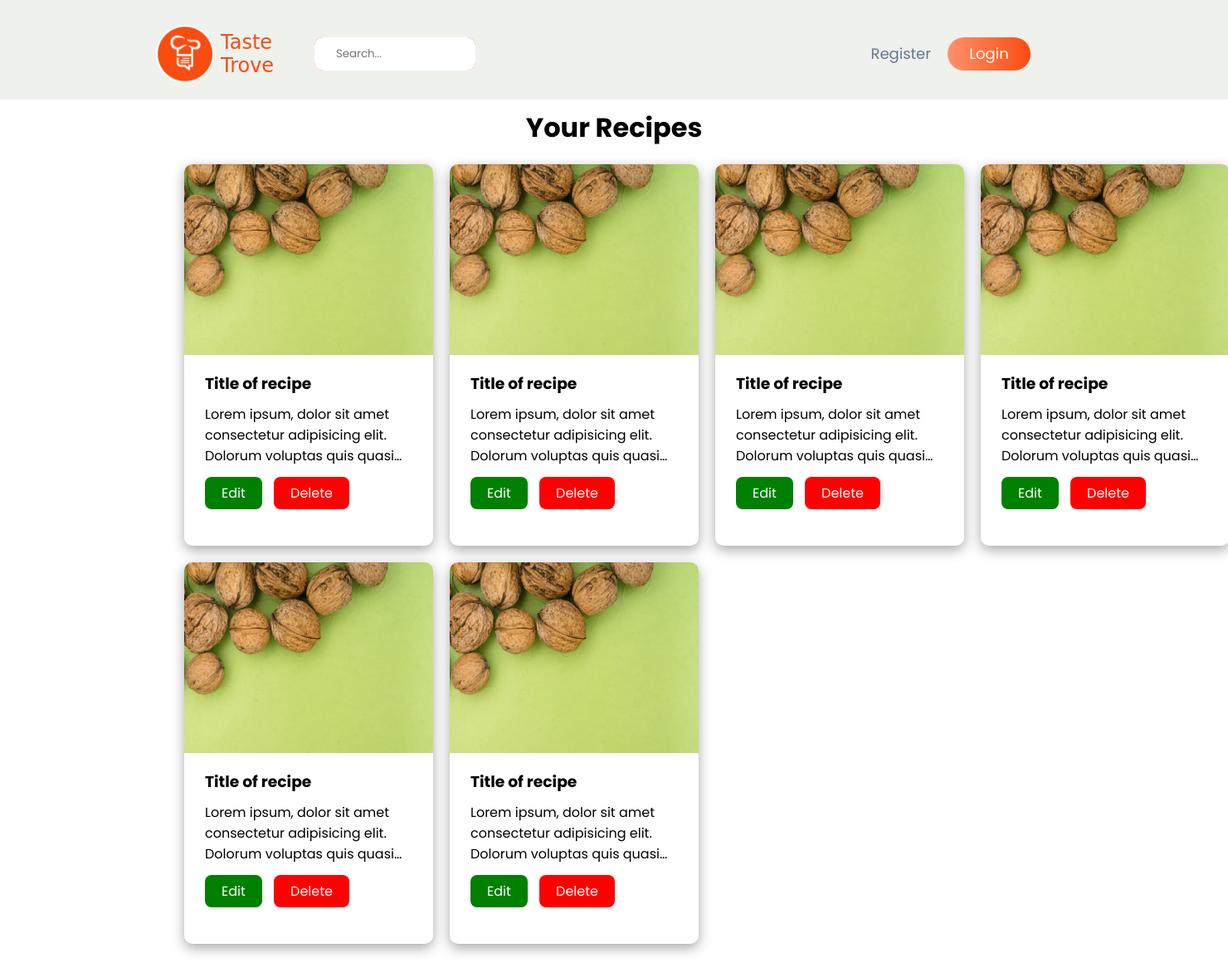
After one commit to Kaushal672/taste-trove, a PHP site: page /user-recipe/user-recipe.html in a window 1480 px wide. The commit adds this page. Shown: the whole page at 83% size. Run offline with PHP 8.4, Linux system fonts and the light colour scheme.

Commit message:
add user recipes page

```diff
--- a/index.html
+++ b/index.html
@@ -68,7 +68,7 @@
                 </p>
             </div>
         </section>
-        <div class="container">
+
             <section class="content">
                 <div class="info-cards">
                     <div class="card-container">
--- a/styles/style.css
+++ b/styles/style.css
@@ -9,7 +9,7 @@ body {
     min-height: 100vh;
     display: flex;
     flex-direction: column;
-    justify-content: center;
+    /* justify-content: center; */
 }
 
 header {
--- /dev/null
+++ b/user-recipe/user-recipe.css
@@ -0,0 +1,87 @@
+@import url('https://fonts.googleapis.com/css2?family=Poppins:wght@400;500;700;800&family=Press+Start+2P&display=swap');
+* {
+    font-family: 'Poppins', sans-serif;
+    margin: 0;
+    padding: 0;
+}
+
+.wrapper {
+    display: flex;
+    flex-direction: column;
+    width: 100%;
+    align-items: center;
+    margin-top: 130px;
+    margin-bottom: 40px;
+}
+
+h1 {
+    margin-bottom: 20px;
+}
+
+.user-recipe-container {
+    display: grid;
+    grid-template-columns: 1fr 1fr 1fr 1fr;
+    gap: 20px;
+    width: 70%;
+}
+.user-recipe-card {
+    display: flex;
+    flex-direction: column;
+    border-radius: 10px;
+    box-shadow: rgba(0, 0, 0, 0.35) 0px 5px 15px;
+    width: 300px;
+    height: 460px;
+}
+
+.user-recipe-card > img {
+    width: 100%;
+    height: 50%;
+    border-radius: 10px 10px 0px 0px;
+}
+
+h3 {
+    margin-bottom: 10px;
+}
+.user-card__content {
+    position: relative;
+    padding: 20px 25px;
+}
+
+.user-card__content > p {
+    overflow: hidden;
+    word-wrap: break-word;
+    -webkit-line-clamp: 3;
+    -webkit-box-orient: vertical;
+    text-overflow: ellipsis;
+    height: fit-content;
+    display: -webkit-box;
+    margin-bottom: 20px;
+}
+
+.btn {
+    position: relative;
+    padding: 8px 20px;
+    text-decoration: none;
+    color: white;
+    border-radius: 8px;
+    margin-right: 10px;
+    z-index: 50;
+}
+
+.btn-edit {
+    background-color: green;
+}
+
+.btn-delete {
+    background-color: red;
+}
+
+.card-link::before {
+    content: '';
+    position: absolute;
+    top: 0;
+    left: 0;
+    right: 0;
+    bottom: 0;
+    z-index: 1;
+}
--- /dev/null
+++ b/user-recipe/user-recipe.html
@@ -0,0 +1,138 @@
+<!DOCTYPE html>
+<html lang="en">
+    <head>
+        <meta charset="UTF-8" />
+        <meta name="viewport" content="width=device-width, initial-scale=1.0" />
+        <title>Document</title>
+        <link rel="stylesheet" href="./user-recipe.css" />
+        <link rel="stylesheet" href="../styles/style.css" />
+        <script type="module" defer src="/js/script.js"></script>
+    </head>
+    <body>
+        <header>
+            <nav class="nav">
+                <div class="logo-container">
+                    <img src="/assets/logo13-circle.png" alt="" class="logo" />
+                    <h4>Taste Trove</h4>
+                </div>
+                <div class="search-bar_container">
+                    <label for="search">Search for stuff</label>
+                    <input
+                        id="search"
+                        type="search"
+                        placeholder="Search..."
+                        autofocus
+                        required />
+                    <button type="submit" class="search-btn">Go</button>
+                </div>
+                <ul class="nav-items">
+                    <li class="nav-item"><a href="/register">Register</a></li>
+                    <li class="nav-item login-btn">
+                        <a href="/login page/login.html">Login</a>
+                    </li>
+                </ul>
+            </nav>
+        </header>
+        <div class="wrapper">
+            <h1>Your Recipes</h1>
+            <div class="user-recipe-container">
+                <div class="user-recipe-card">
+                    <img src="../assets/banner2.jpg" alt="" />
+                    <div class="user-card__content">
+                        <h3>Title of recipe</h3>
+                        <p>
+                            Lorem ipsum, dolor sit amet consectetur adipisicing
+                            elit. Dolorum voluptas quis quasi nulla perferendis
+                            modi nostrum similique odio ducimus est. Vero quidem
+                            natus recusandae officia minima? Placeat vitae optio
+                            ad!
+                        </p>
+                        <a class="btn btn-edit" href="/edit">Edit</a>
+                        <a class="btn btn-delete" href="/delete">Delete</a>
+                        <a class="card-link" href=""></a>
+                    </div>
+                </div>
+                <div class="user-recipe-card">
+                    <img src="../assets/banner2.jpg" alt="" />
+                    <div class="user-card__content">
+                        <h3>Title of recipe</h3>
+                        <p>
+                            Lorem ipsum, dolor sit amet consectetur adipisicing
+                            elit. Dolorum voluptas quis quasi nulla perferendis
+                            modi nostrum similique odio ducimus est. Vero quidem
+                            natus recusandae officia minima? Placeat vitae optio
+                            ad!
+                        </p>
+                        <a class="btn btn-edit" href="/edit">Edit</a>
+                        <a class="btn btn-delete" href="/delete">Delete</a>
+                        <a class="card-link" href=""></a>
+                    </div>
+                </div>
+                <div class="user-recipe-card">
+                    <img src="../assets/banner2.jpg" alt="" />
+                    <div class="user-card__content">
+                        <h3>Title of recipe</h3>
+                        <p>
+                            Lorem ipsum, dolor sit amet consectetur adipisicing
+                            elit. Dolorum voluptas quis quasi nulla perferendis
+                            modi nostrum similique odio ducimus est. Vero quidem
+                            natus recusandae officia minima? Placeat vitae optio
+                            ad!
+                        </p>
+                        <a class="btn btn-edit" href="/edit">Edit</a>
+                        <a class="btn btn-delete" href="/delete">Delete</a>
+                        <a class="card-link" href=""></a>
+                    </div>
+                </div>
+                <div class="user-recipe-card">
+                    <img src="../assets/banner2.jpg" alt="" />
+                    <div class="user-card__content">
+                        <h3>Title of recipe</h3>
+                        <p>
+                            Lorem ipsum, dolor sit amet consectetur adipisicing
+                            elit. Dolorum voluptas quis quasi nulla perferendis
+                            modi nostrum similique odio ducimus est. Vero quidem
+                            natus recusandae officia minima? Placeat vitae optio
+                            ad!
+                        </p>
+                        <a class="btn btn-edit" href="/edit">Edit</a>
+                        <a class="btn btn-delete" href="/delete">Delete</a>
+                        <a class="card-link" href=""></a>
+                    </div>
+                </div>
+                <div class="user-recipe-card">
+                    <img src="../assets/banner2.jpg" alt="" />
+                    <div class="user-card__content">
+                        <h3>Title of recipe</h3>
+                        <p>
+                            Lorem ipsum, dolor sit amet consectetur adipisicing
+                            elit. Dolorum voluptas quis quasi nulla perferendis
+                            modi nostrum similique odio ducimus est. Vero quidem
+                            natus recusandae officia minima? Placeat vitae optio
+                            ad!
+                        </p>
+                        <a class="btn btn-edit" href="/edit">Edit</a>
+                        <a class="btn btn-delete" href="/delete">Delete</a>
+                        <a class="card-link" href=""></a>
+                    </div>
+                </div>
+                <div class="user-recipe-card">
+                    <img src="../assets/banner2.jpg" alt="" />
+                    <div class="user-card__content">
+                        <h3>Title of recipe</h3>
+                        <p>
+                            Lorem ipsum, dolor sit amet consectetur adipisicing
+                            elit. Dolorum voluptas quis quasi nulla perferendis
+                            modi nostrum similique odio ducimus est. Vero quidem
+                            natus recusandae officia minima? Placeat vitae optio
+                            ad!
+                        </p>
+                        <a class="btn btn-edit" href="/edit">Edit</a>
+                        <a class="btn btn-delete" href="/delete">Delete</a>
+                        <a class="card-link" href=""></a>
+                    </div>
+                </div>
+            </div>
+        </div>
+    </body>
+</html>
```
